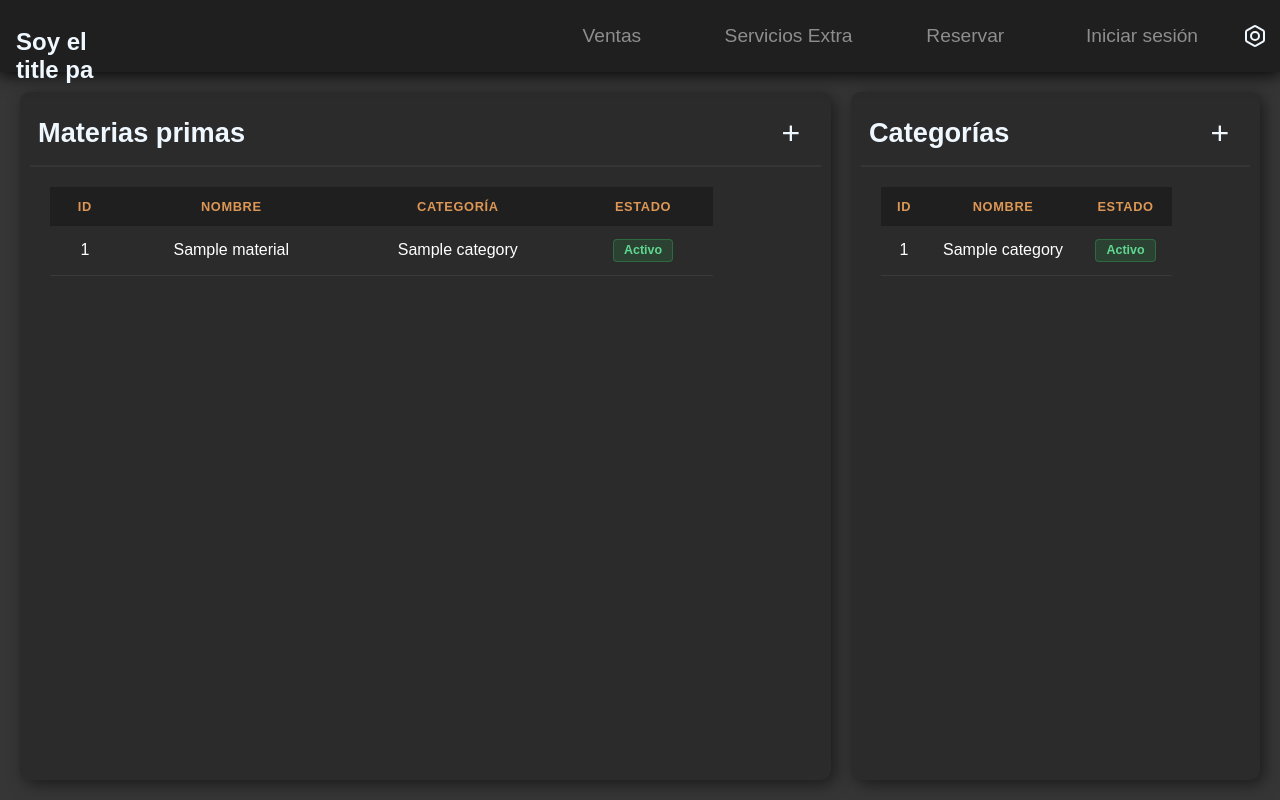
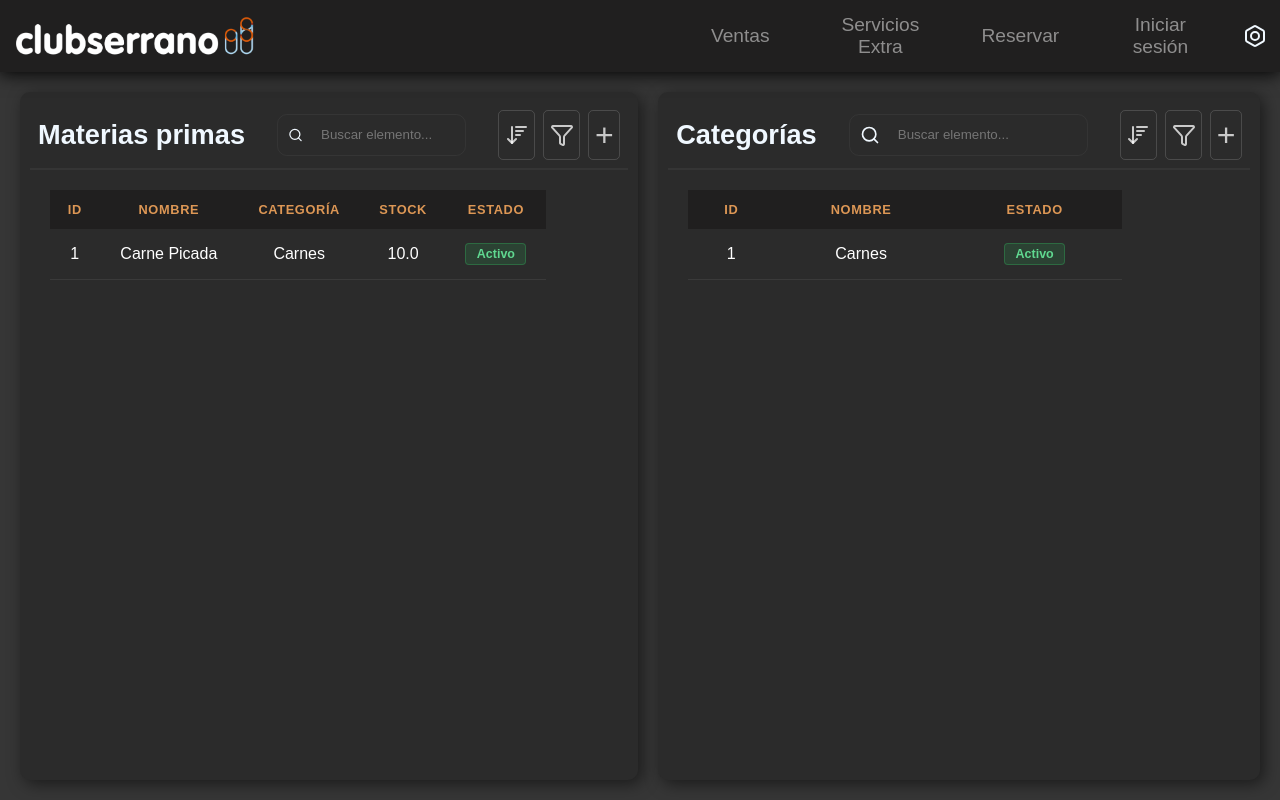
Before and after one commit to longotiziano/gastronomic-erp, a Flask app: page /raw-materials in a window 1280 px wide. Run offline with Flask 3, Linux system fonts and the light colour scheme; the visitor is signed in with stand-in values (Sample User, id 1); tables that the repository leaves empty hold one stand-in row (values such as "Sample post"); some libraries are stand-ins or nearby versions.

Commit message:
agregado visual de botones de filtro, ordenamiento y busqueda

```diff
--- a/database/models/bar.py
+++ b/database/models/bar.py
@@ -13,6 +13,7 @@
 
     # Relationships
     employees = db.relationship("User", back_populates="bar", lazy="dynamic")
+    stock = db.relationship("Stock", back_populates="bar", lazy="dynamic")
     products = db.relationship("Product", back_populates="bar", lazy="dynamic")
     sales = db.relationship("Sale", back_populates="bar", lazy="dynamic")
     arqueos = db.relationship("Arqueo", back_populates="bar", lazy="dynamic")
--- a/database/models/stock.py
+++ b/database/models/stock.py
@@ -17,10 +17,12 @@
     raw_material_id = db.Column(
         db.Integer, db.ForeignKey("raw_materials.id"), unique=True, nullable=False
     )
+    bar_id = db.Column(db.Integer, db.ForeignKey("bars.id"), nullable=False)
     amount = db.Column(db.Float, nullable=False, default=0.0)
 
     # Relationships
     raw_material = db.relationship("RawMaterial", back_populates="stock")
+    bar = db.relationship("Bar", back_populates="stock")
 
     def __repr__(self):
         return f"<Stock id={self.id} raw_material_id={self.raw_material_id} amount={self.amount}>"
--- a/routers/admin/raw_materials.py
+++ b/routers/admin/raw_materials.py
@@ -10,23 +10,22 @@
 
 raw_materials_bp = Blueprint("raw_materials", __name__)
 
-
 @raw_materials_bp.get("/raw-materials")
 @admin_required
 def render_raw_materials():
     raw_materials = obtain_raw_materials()
-    bars = obtain_bars()
     categories = obtain_raw_material_categories()
 
-    rm_cols = ["ID", "Nombre", "Categoría", "Estado"]
+    rm_cols = ["ID", "Nombre", "Categoría", "Stock", "Estado"]
     rm_rows = [
         {
-            "cells": [item.id, item.name, item.category.name if item.category else "-", item.record_status],
+            "cells": [item.id, item.name, item.category.name if item.category else "-", item.stock.amount if item.stock else 0, item.record_status],
             "data": {
                 "id": item.id,
                 "name": item.name,
                 "category_id": item.category_id,
-                "record_status": item.record_status,
+                "amount": item.stock.amount if item.stock else 0,
+                "record_status": item.record_status
             },
         }
         for item in raw_materials
@@ -74,7 +73,6 @@
         is_modal=True,
         abm_mode=True,
         form_action='users/update',
-        bars=bars, # used by the users' form
         is_admin=is_admin()
     )
 
--- a/seed_data.py
+++ b/seed_data.py
@@ -1,5 +1,7 @@
 def load_initial_data():
     from services.bars import create_bar
+    from services.raw_materials_categories import create_raw_material_category
+    from services.raw_materials import create_raw_material
     from services.users import create_user
     from database.repositories.bars import BarRepository
 
@@ -17,3 +19,6 @@
         address="Admin Address",
         daily_salary=0.0
     )
+
+    create_raw_material_category("Carnes")
+    create_raw_material("Carne picada", 1)
--- /dev/null
+++ b/static/css/btns/searcher.css
@@ -0,0 +1,4 @@
+.search-input {
+    flex: 1;
+    min-width: 0;
+}
--- a/static/css/general/blocks.css
+++ b/static/css/general/blocks.css
@@ -5,6 +5,8 @@
     border-radius: 10px;
     box-shadow: 4px 4px 16px rgba(0, 0, 0, 0.5);
     padding: 10px;
+    overflow: hidden;
+    animation: deslizarArriba 0.3s ease;
 }
 
 .block.border {
@@ -28,6 +30,14 @@
     color: aliceblue;
 }
 
+.block-header .header-actions {
+    display: flex;
+    align-items: stretch;
+    justify-content: right;
+    gap: 0.5rem;
+    flex-shrink: 0;
+}
+
 .block.center {
     text-align: center;
 }
@@ -37,11 +47,13 @@
     display: flex;
     flex-direction: column;
     gap: 15px;
+    overflow: auto;
 }
 
 .flex-block {
     display: flex;
     flex-direction: column;
+    gap: 1rem;
 }
 
 .block-footer {
@@ -79,3 +91,14 @@
     overflow: hidden;
     gap: 20px;
 }
+
+.flex-block {
+    display: flex;
+    flex-direction: row;
+}
+
+.flex-main-content {
+    flex: 1;
+    min-width: 0;
+    margin: 0 2rem;
+}
--- a/static/css/general/nav.css
+++ b/static/css/general/nav.css
@@ -107,9 +107,12 @@
     padding: 8px 1rem;
     box-sizing: border-box;
     margin: 0px 25rem 0px 0px;
+    display: flex;
+    justify-content: center;
+    align-items: center;
 }
 
 .logo-link img {
     width: auto;
-    height: 100%;
+    height: 70%;
 }
--- a/static/css/sections/abm.css
+++ b/static/css/sections/abm.css
@@ -1,8 +1,9 @@
 .btn-icon {
+    aspect-ratio: 1 / 1;
     background: transparent;
     border: 1px solid rgba(255, 255, 255, 0.15);
     border-radius: 5px;
-    padding: 0.35rem 0.65rem;
+    padding: 0.35rem;
     cursor: pointer;
     font-size: 0.8rem;
     font-family: Arial, sans-serif;
--- a/templates/abm/adm_table.html
+++ b/templates/abm/adm_table.html
@@ -9,13 +9,25 @@
     title: str
     cols: list[str]
     rows: list[dict]  {"cells": [...], "data": {...}}
-    plus_label: str (opcional)
     pagination: objeto con .page, .pages, .has_prev, .has_next, .per_page (opcional)
 #}
 {% macro render_table(table) %}
     <div class="block-header">
         <h2>{{ table.title }}</h2>
-        <button class="config-btn add-btn" style="font-size: 2rem;">+</button>
+        <div class="block border flex-block flex-main-content">
+            <svg xmlns="http://www.w3.org/2000/svg" width="20" height="20" viewBox="0 0 24 24" fill="none" stroke="currentColor" stroke-width="2" stroke-linecap="round" stroke-linejoin="round" class="lucide lucide-search-icon lucide-search"><path d="m21 21-4.34-4.34"/><circle cx="11" cy="11" r="8"/></svg>
+            <form action="{{ get_form_action }}" method="GET">
+                <input type="text" placeholder="Buscar elemento..." style="width: 100%;">
+            </form>
+        </div>
+        <div class="header-actions">
+            <button class="btn-edit btn-icon" style="font-size: 2rem;">
+                <svg xmlns="http://www.w3.org/2000/svg" width="24" height="24" viewBox="0 0 24 24" fill="none" stroke="currentColor" stroke-width="2" stroke-linecap="round" stroke-linejoin="round" class="lucide lucide-arrow-down-wide-narrow-icon lucide-arrow-down-wide-narrow"><path d="m3 16 4 4 4-4"/><path d="M7 20V4"/><path d="M11 4h10"/><path d="M11 8h7"/><path d="M11 12h4"/></svg>            </button>
+            <button class="btn-edit btn-icon" style="font-size: 2rem;">
+                <svg xmlns="http://www.w3.org/2000/svg" width="24" height="24" viewBox="0 0 24 24" fill="none" stroke="currentColor" stroke-width="2" stroke-linecap="round" stroke-linejoin="round" class="lucide lucide-funnel-icon lucide-funnel"><path d="M10 20a1 1 0 0 0 .553.895l2 1A1 1 0 0 0 14 21v-7a2 2 0 0 1 .517-1.341L21.74 4.67A1 1 0 0 0 21 3H3a1 1 0 0 0-.742 1.67l7.225 7.989A2 2 0 0 1 10 14z"/></svg>
+            </button>
+            <button class="btn-edit btn-icon add-btn" style="font-size: 2rem;">+</button>
+        </div>
     </div>
     <div class="block-content">
     <table class="dishes-table">
--- a/templates/partials/base.html
+++ b/templates/partials/base.html
@@ -5,6 +5,8 @@
     <meta name="viewport" content="width=device-width, initial-scale=1.0">
     <meta name="description" content="Restaurante para que vengas a comer con familia, pareja o amigos.">
     <meta name="keywords" content="Restaurante, comida, menú, contacto, inicio">
+
+    <link rel="icon" href="{{ url_for('static', filename='img/logo-club-serrano.png') }}" type="image/jpg"/>
 
     <!-- CSS -->
     <link rel="stylesheet" href="{{ url_for('static', filename='css/general/nav.css') }}">
--- a/templates/partials/nav.html
+++ b/templates/partials/nav.html
@@ -1,6 +1,6 @@
 <nav class="navbar">
     <a class="logo-link" href="{{ url_for('main.index') }}">
-        <h2>Soy el title pa</h2>
+        <img src="{{ url_for('static', filename='img/logo-club-serrano.png') }}">
     </a>
     <ul>
         <li><a href="">Ventas</a></li>
```
Also changed, not shown: static/img/logo-club-serrano.png (added).
